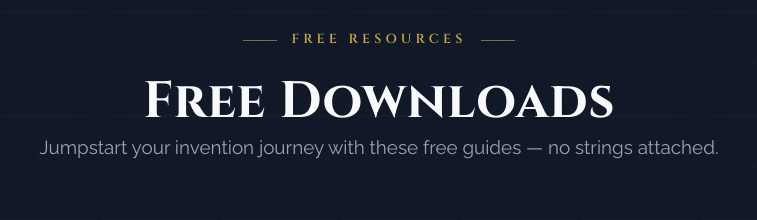
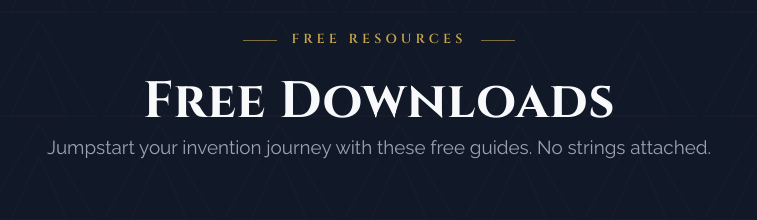
Before and after one commit to raeya-bot/inventors-arena, a plain HTML site: page index.html in a window 1280 px wide. Shown: the part 5620-5840 px from the top of the page, 261-1018 px from the left. Drawn offline with Linux system fonts and the light colour scheme.

Commit message:
Remove em-dashes from Free Downloads copy and a CSS comment
Co-Authored-By: Claude Opus 4.8 (1M context) <noreply@anthropic.com>

```diff
--- a/index.html
+++ b/index.html
@@ -532,7 +532,7 @@
     .cta-bgphoto--arena img { opacity: 0.30; filter: grayscale(0.06) contrast(1.05) brightness(0.8); }
     .bg-photo--arena img { opacity: 0.22; filter: grayscale(0.04) contrast(1.04) brightness(0.78); }
     /* Brand logo used as a subtle on-brand watermark (navy/gold) */
-    /* Founders: Ed & Scott photo as a banner behind the heading — faces flank the title, center logo masked out */
+    /* Founders: Ed & Scott photo as a banner behind the heading - faces flank the title, center logo masked out */
     .bg-photo--founders { bottom: auto; top: 48px; height: 540px; }
     .bg-photo--founders img { opacity: 0.5; object-fit: cover; object-position: center 30%; filter: contrast(1.04) brightness(0.95) blur(2px); }
     .bg-photo--founders::after {
@@ -916,7 +916,7 @@
     <div class="wrap center reveal">
       <span class="pre-label">Free Resources</span>
       <h2 class="section-head">Free Downloads</h2>
-      <p class="section-sub">Jumpstart your invention journey with these free guides &mdash; no strings attached.</p>
+      <p class="section-sub">Jumpstart your invention journey with these free guides. No strings attached.</p>
     </div>
 
     <div class="wrap">
```
